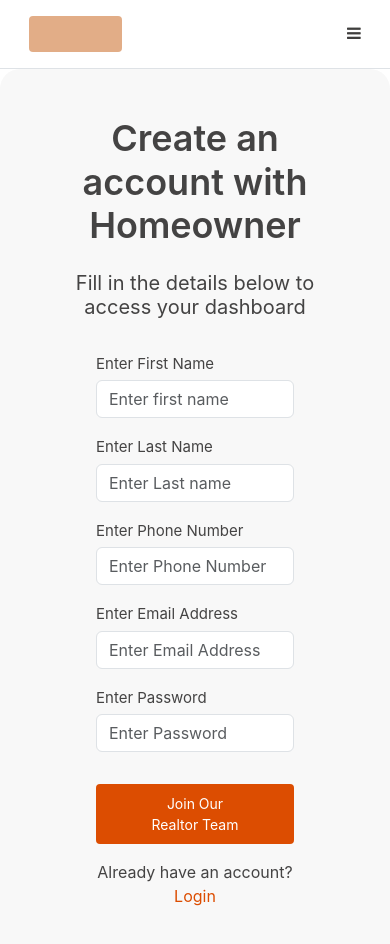
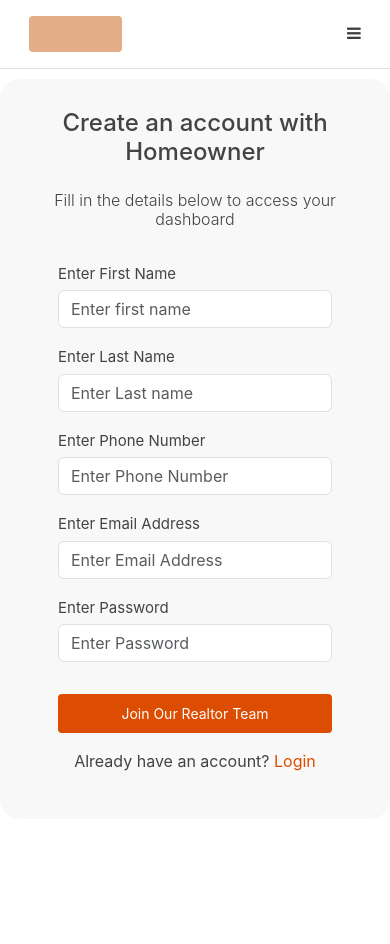
Before and after one commit to adesewaAdeyemo/Realtor_Landing_Page, a plain HTML site: page signup.html in a window 390 px wide. After the commit the page ends 844 px from the top, so only its background shows below. Drawn offline with nearby package versions, Linux system fonts and the light colour scheme.

Commit message:
added the auth page

```diff
--- a/index.css
+++ b/index.css
@@ -197,18 +197,20 @@ background:rgb(248, 248, 248);
     text-align: right;
 }
 .card{
-/* padding: 80px; */
 color :#383636ef;
 margin: auto;
 border: transparent;
 border-radius: 20px;
 background-color: rgb(248, 248, 248);
-/* box-shadow: 0 2px 20px rgba(0, 0, 0, 0.26); */
 }
 .center-body h2{
     font-weight: 600;
     font-size: 36px;
 }
+.center-body h4{
+    font-weight: 400;
+}
+
 .center-body .a{
     color: #DC4D01;
 }
@@ -327,6 +329,20 @@ ul li{
     margin: 10px 0;
     padding: 0 !important;
 }
+.card{
+    padding: 30px 10px !important;
+}
+.center-body h2{
+    font-weight: 500;
+    font-size: 24px;
+}
+.center-body h4{
+    font-weight: 300;
+    font-size: 16px;
+}
+form{
+    padding: 0 !important;
+}
 
 
 }
--- a/signup.html
+++ b/signup.html
@@ -42,7 +42,7 @@
     </div>
     <div class="border-bottom"></div>
     <section class="center-body">
-        <div class="card col-md-5 col-sm-12 p-5">
+        <div class="card col-md-5 col-sm-11 p-5">
             <div class="text-center px-2">
                 <h2>Create an account with Homeowner</h2>
                 <h4 class="card-text mb-3 pt-3">Fill in the details below to access your dashboard</h4>
```
